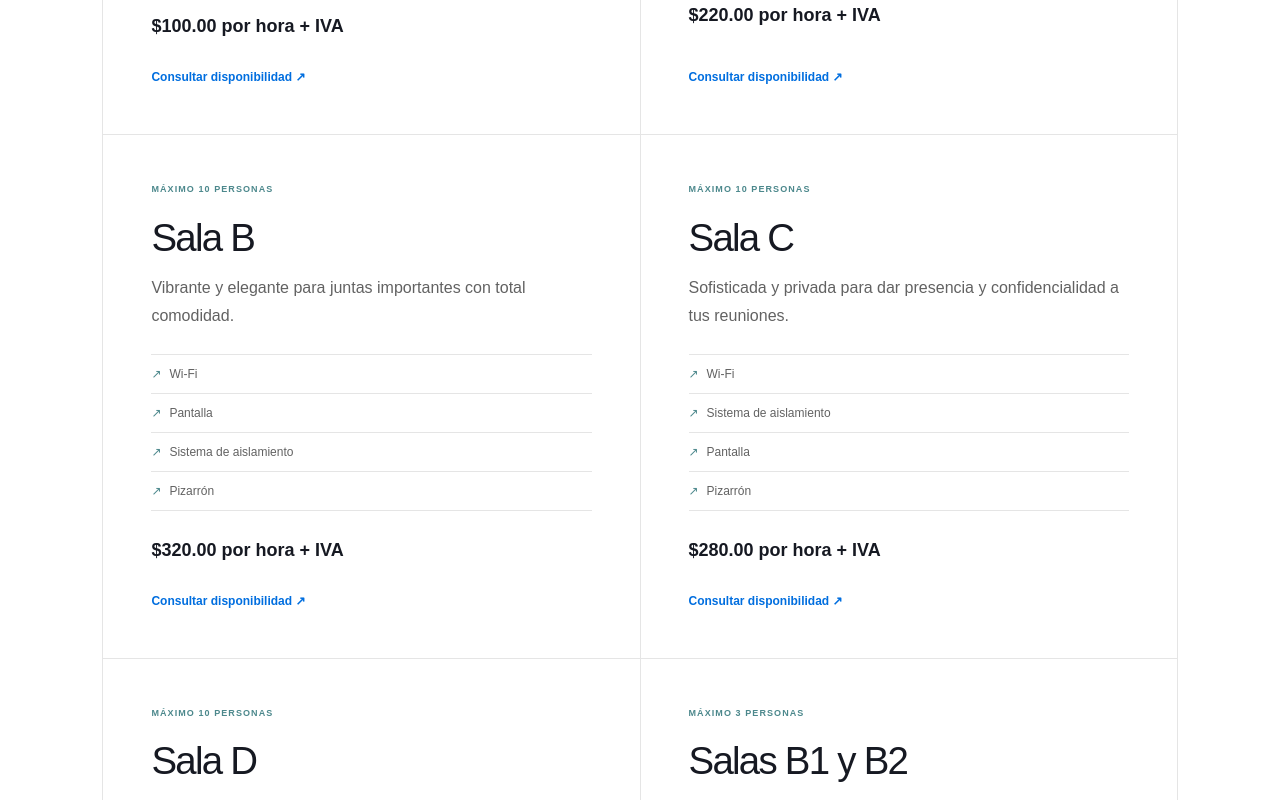
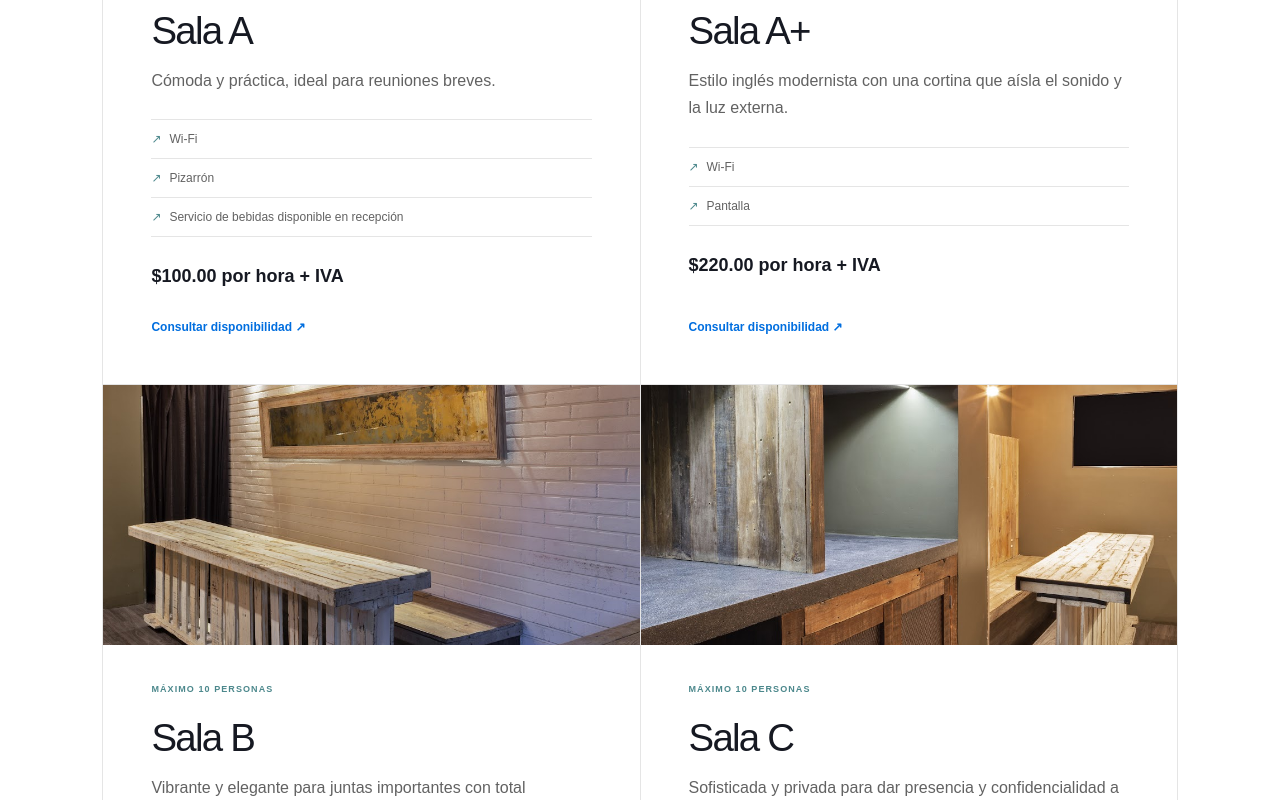
Before and after one commit to Eliszen-28/zenttre, a Next.js app: page /salas-de-juntas in a window 1280 px wide. Shown: the part 2480-3280 px from the top of the page. Built offline with nearby package versions, Linux system fonts and the light colour scheme.

Commit message:
Add photos to every meeting room

```diff
--- a/app/components/ServiceDetailPage.tsx
+++ b/app/components/ServiceDetailPage.tsx
@@ -15,6 +15,7 @@ type Plan = {
   price?: string;
   details?: string[];
   notice?: string;
+  image?: string;
 };
 
 type InformationSection = {
@@ -140,6 +141,11 @@ export default function ServiceDetailPage({
           <div className="detail-plan-grid">
             {plans.map((plan) => (
               <article key={plan.title}>
+                {plan.image && (
+                  <div className="detail-plan-image">
+                    <img src={plan.image} alt={`${plan.title} en Zenttre`} />
+                  </div>
+                )}
                 <small>{plan.eyebrow}</small>
                 <h3>{plan.title}</h3>
                 <p>{plan.description}</p>
--- a/app/globals.css
+++ b/app/globals.css
@@ -256,6 +256,9 @@ footer { background: var(--sky); border-top: 1px solid #70b4c1; padding: 75px 8v
 .detail-plans-heading h2 { font-size: clamp(42px, 4.5vw, 65px); }
 .detail-plan-grid { display: grid; grid-template-columns: repeat(2, 1fr); border-top: 1px solid var(--line); border-left: 1px solid var(--line); }
 .detail-plan-grid article { min-height: 370px; padding: 48px; border-right: 1px solid var(--line); border-bottom: 1px solid var(--line); display: flex; flex-direction: column; }
+.detail-plan-image { height: 260px; margin: -48px -48px 38px; overflow: hidden; }
+.detail-plan-image img { transition: transform .55s ease; }
+.detail-plan-grid article:hover .detail-plan-image img { transform: scale(1.025); }
 .detail-plan-grid small { color: var(--teal); font-size: 9px; font-weight: 900; letter-spacing: .12em; }
 .detail-plan-grid h3 { font-size: clamp(28px, 3vw, 42px); margin: 22px 0 18px; }
 .detail-plan-grid p { max-width: 480px; margin: 0 0 25px; line-height: 1.7; }
@@ -368,6 +371,7 @@ footer { background: var(--sky); border-top: 1px solid #70b4c1; padding: 75px 8v
   .detail-plans-heading, .detail-plan-grid { grid-template-columns: 1fr; }
   .detail-plans-heading { gap: 10px; }
   .detail-plan-grid article { min-height: 330px; padding: 34px 28px; }
+  .detail-plan-image { height: 230px; margin: -34px -28px 30px; }
   .detail-information { padding-top: 90px; padding-bottom: 90px; }
   .detail-information-grid { grid-template-columns: 1fr; }
   .detail-information-grid article:last-child:nth-child(odd) { grid-column: auto; }
--- a/app/salas-de-juntas/page.tsx
+++ b/app/salas-de-juntas/page.tsx
@@ -25,12 +25,13 @@ export default function SalasDeJuntasPage() {
         { title: "Distintas capacidades", text: "Opciones para reuniones de 3, 4 y hasta 10 personas." },
       ]}
       plans={[
-        { eyebrow: "MÁXIMO 4 PERSONAS", title: "Sala A", description: "Cómoda y práctica, ideal para reuniones breves.", details: ["Wi‑Fi", "Pizarrón", "Servicio de bebidas disponible en recepción"], price: "$100.00 por hora + IVA" },
-        { eyebrow: "MÁXIMO 4 PERSONAS", title: "Sala A+", description: "Estilo inglés modernista con una cortina que aísla el sonido y la luz externa.", details: ["Wi‑Fi", "Pantalla"], price: "$220.00 por hora + IVA" },
-        { eyebrow: "MÁXIMO 10 PERSONAS", title: "Sala B", description: "Vibrante y elegante para juntas importantes con total comodidad.", details: ["Wi‑Fi", "Pantalla", "Sistema de aislamiento", "Pizarrón"], price: "$320.00 por hora + IVA" },
-        { eyebrow: "MÁXIMO 10 PERSONAS", title: "Sala C", description: "Sofisticada y privada para dar presencia y confidencialidad a tus reuniones.", details: ["Wi‑Fi", "Sistema de aislamiento", "Pantalla", "Pizarrón"], price: "$280.00 por hora + IVA" },
-        { eyebrow: "MÁXIMO 10 PERSONAS", title: "Sala D", description: "Espaciosa, con estilo ecléctico, ideal para reuniones con colaboradores.", details: ["Wi‑Fi", "Apta para consumo de alimentos y bebidas", "Pantalla", "Vista a las áreas comunes"], price: "$280.00 por hora + IVA", notice: "No disponible de lunes a viernes de 14:00 a 17:00 horas." },
-        { eyebrow: "MÁXIMO 3 PERSONAS", title: "Salas B1 y B2", description: "Franjas orgánicas estilo bambú para reuniones confidenciales, con estilo y frescura.", price: "$150.00 por hora + IVA" },
+        { eyebrow: "MÁXIMO 4 PERSONAS", title: "Sala A", image: "/images/09.jpg", description: "Cómoda y práctica, ideal para reuniones breves.", details: ["Wi‑Fi", "Pizarrón", "Servicio de bebidas disponible en recepción"], price: "$100.00 por hora + IVA" },
+        { eyebrow: "MÁXIMO 4 PERSONAS", title: "Sala A+", image: "/images/12.jpg", description: "Estilo inglés modernista con una cortina que aísla el sonido y la luz externa.", details: ["Wi‑Fi", "Pantalla"], price: "$220.00 por hora + IVA" },
+        { eyebrow: "MÁXIMO 10 PERSONAS", title: "Sala B", image: "/images/13.jpg", description: "Vibrante y elegante para juntas importantes con total comodidad.", details: ["Wi‑Fi", "Pantalla", "Sistema de aislamiento", "Pizarrón"], price: "$320.00 por hora + IVA" },
+        { eyebrow: "MÁXIMO 10 PERSONAS", title: "Sala C", image: "/images/14.jpg", description: "Sofisticada y privada para dar presencia y confidencialidad a tus reuniones.", details: ["Wi‑Fi", "Sistema de aislamiento", "Pantalla", "Pizarrón"], price: "$280.00 por hora + IVA" },
+        { eyebrow: "MÁXIMO 10 PERSONAS", title: "Sala D", image: "/images/15.jpg", description: "Espaciosa, con estilo ecléctico, ideal para reuniones con colaboradores.", details: ["Wi‑Fi", "Apta para consumo de alimentos y bebidas", "Pantalla", "Vista a las áreas comunes"], price: "$280.00 por hora + IVA", notice: "No disponible de lunes a viernes de 14:00 a 17:00 horas." },
+        { eyebrow: "MÁXIMO 3 PERSONAS", title: "Sala B1", image: "/images/05.jpg", description: "Franjas orgánicas estilo bambú para reuniones confidenciales, con estilo y frescura.", price: "$150.00 por hora + IVA" },
+        { eyebrow: "MÁXIMO 3 PERSONAS", title: "Sala B2", image: "/images/11.jpg", description: "Franjas orgánicas estilo bambú para reuniones confidenciales, con estilo y frescura.", price: "$150.00 por hora + IVA" },
       ]}
       footnotes={["Los servicios de bebidas, copiado, impresiones y escaneo tienen costo adicional.", "Apple TV y HDMI están disponibles en salas con pantalla."]}
     />
```
